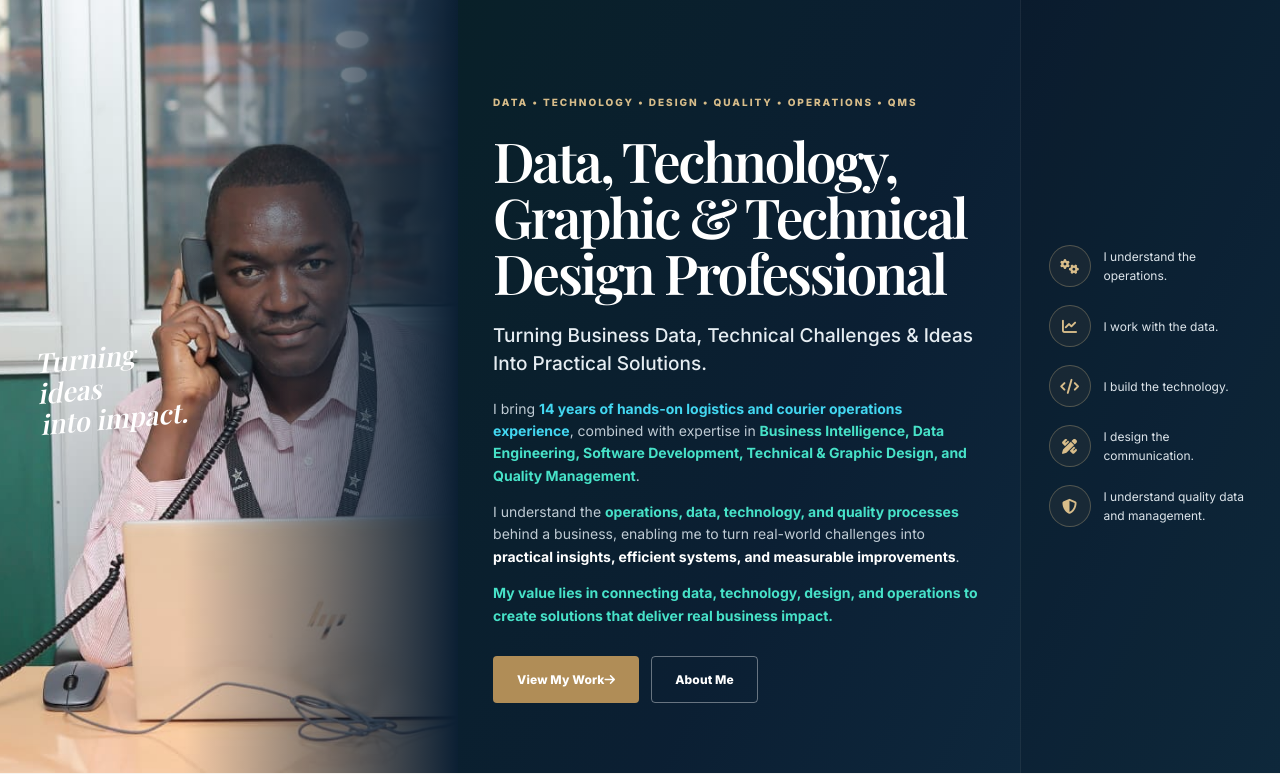
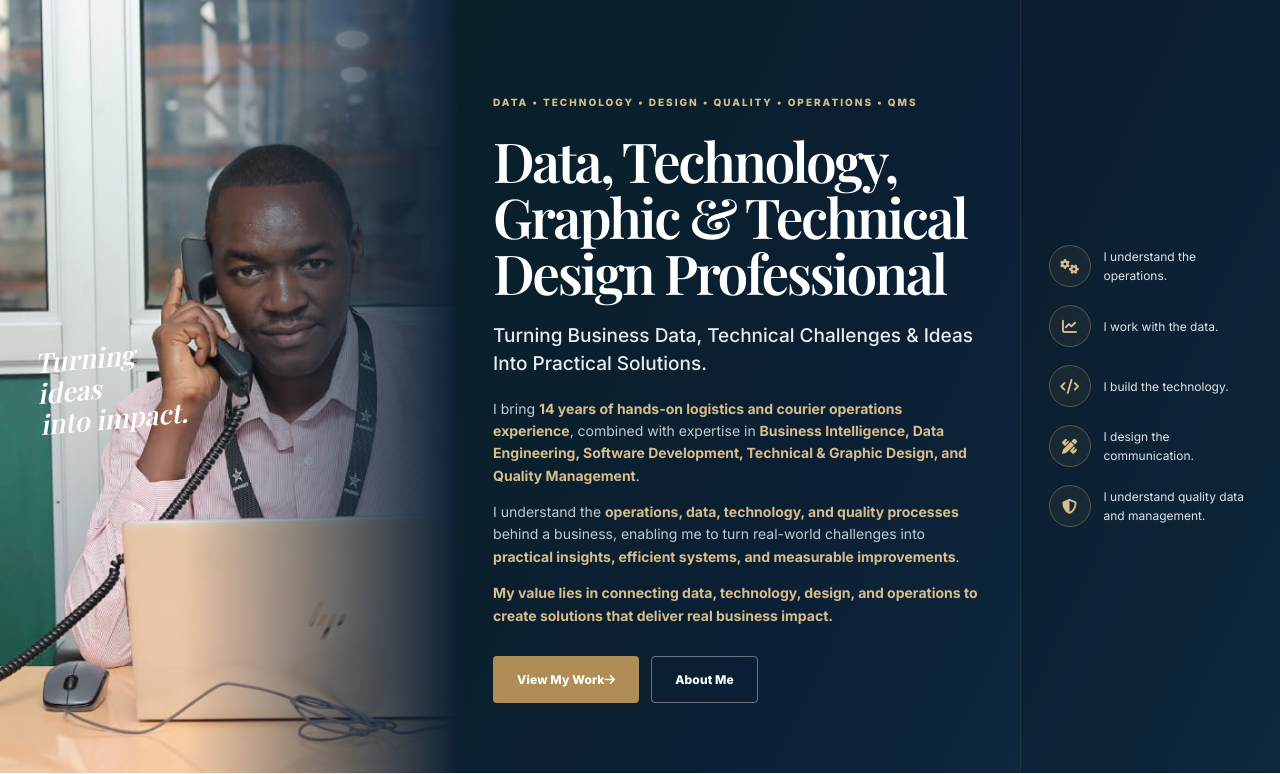
Before and after one commit to wambuajm/portfolio, a Django app: page / in a window 1280 px wide. Shown: the part 77-851 px from the top of the page. Run offline with Django 5.2, Linux system fonts and the light colour scheme; data comes from the database, SQL or seed files in the repository.

Commit message:
New updates

```diff
--- a/portfolio/static/portfolio/css/style.css
+++ b/portfolio/static/portfolio/css/style.css
@@ -785,7 +785,7 @@ img {
 
     border:
         1px solid
-        rgba(176,141,87,.25);
+        rgba(179, 135, 70, 0.25);
 
     border-radius: 3px;
 
@@ -837,7 +837,7 @@ img {
     transform: translateY(-4px);
 
     border-color:
-        rgba(176,141,87,.45);
+        rgba(182, 142, 82, 0.45);
 
     box-shadow: var(--shadow-soft);
 }
--- a/portfolio/templates/portfolio/home.html
+++ b/portfolio/templates/portfolio/home.html
@@ -47,17 +47,17 @@ James M. Wambua | Data, Technology, Graphic & Technical Design Professional
         </h2>
 
         <p >
-    I bring <strong style="color: #43d7f1;">14 years of hands-on logistics and courier operations experience</strong>, combined with expertise in
-    <strong style="color: #47e2c8;">Business Intelligence, Data Engineering, Software Development, Technical & Graphic Design, and Quality Management</strong>.
+    I bring <strong style="color: #d8bd8a;">14 years of hands-on logistics and courier operations experience</strong>, combined with expertise in
+    <strong style="color: #d8bd8a;">Business Intelligence, Data Engineering, Software Development, Technical & Graphic Design, and Quality Management</strong>.
 </p>
 
 <p >
-    I understand the <strong style="color: #47e2c8;">operations, data, technology, and quality processes</strong> behind a business, enabling me to turn real-world challenges into
-    <strong>practical insights, efficient systems, and measurable improvements</strong>.
+    I understand the <strong style="color: #d8bd8a;">operations, data, technology, and quality processes</strong> behind a business, enabling me to turn real-world challenges into
+    <strong style="color: #d8bd8a;">practical insights, efficient systems, and measurable improvements</strong>.
 </p>
 
 <p >
-    <strong style="color: #47e2c8;">My value lies in connecting data, technology, design, and operations to create solutions that deliver real business impact.</strong>
+    <strong style="color: #d8bd8a;">My value lies in connecting data, technology, design, and operations to create solutions that deliver real business impact.</strong>
 </p>
 
 
```
